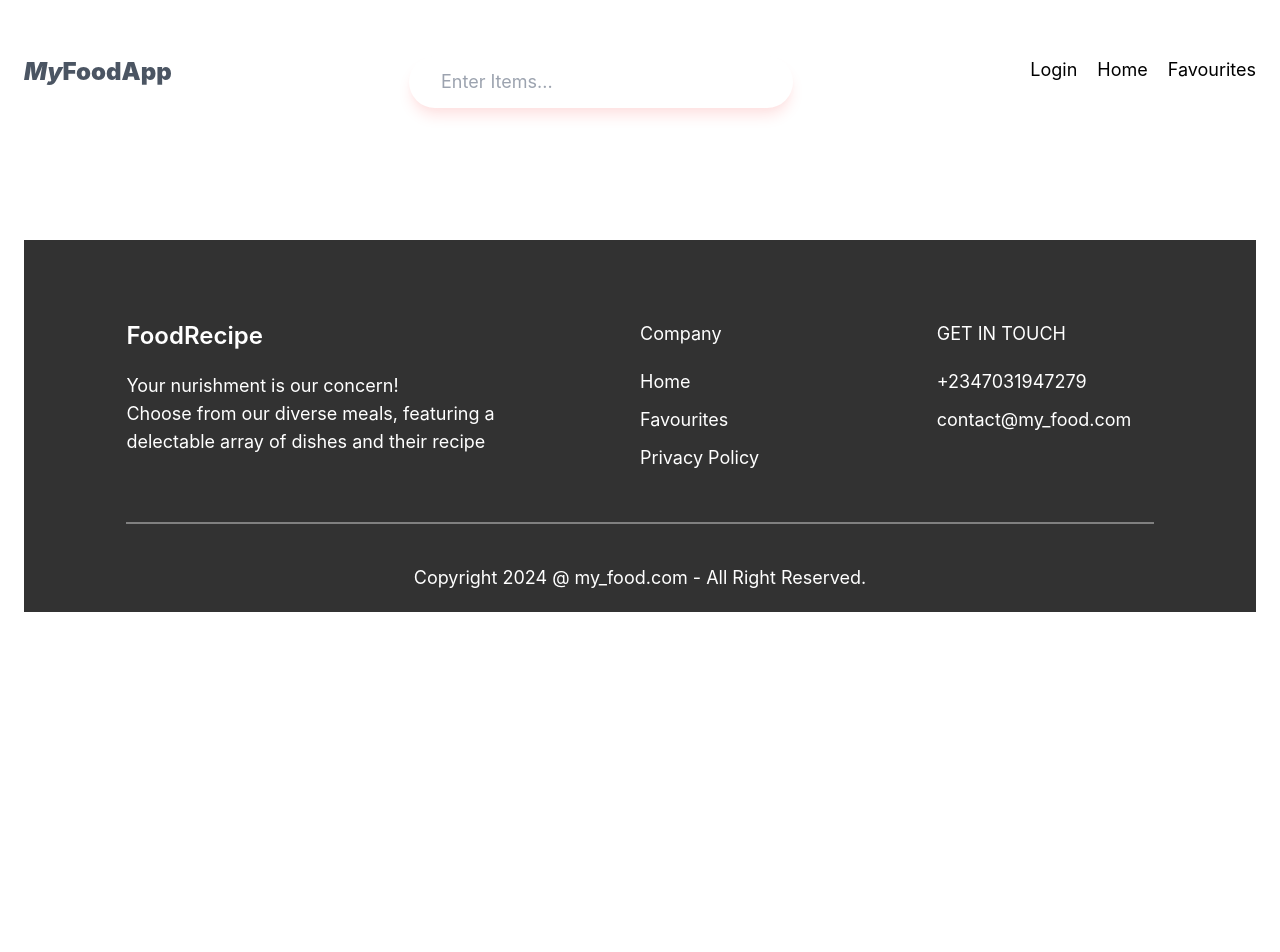
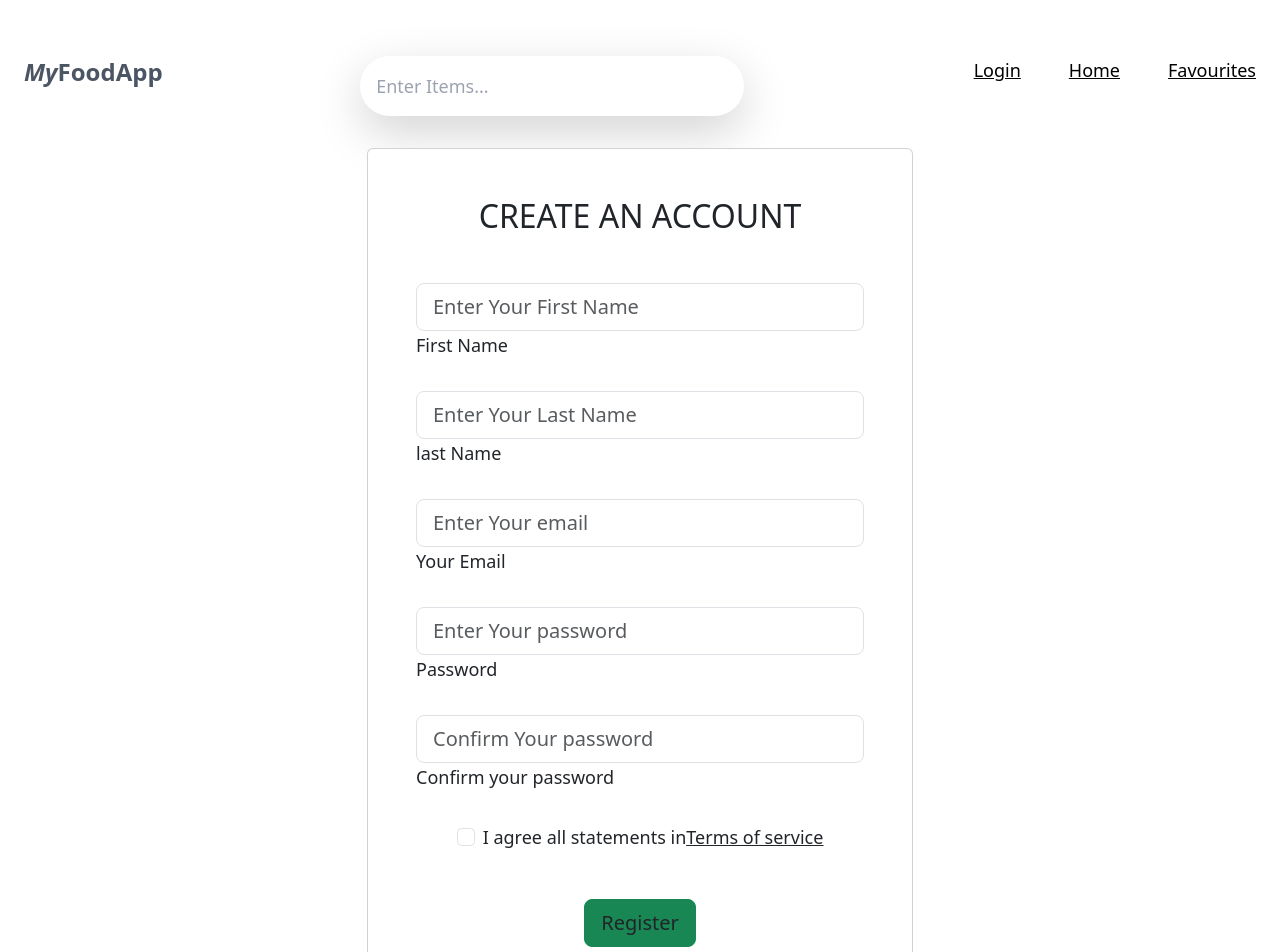
Before and after one commit to Odjels/Foodie_web, a React (Create React App) app: page /signup in a window 1280 px wide. Shown: the top 952 px of the page. Before the commit the page ends 800 px from the top, so only its background shows below. Built offline with nearby package versions, Linux system fonts and the light colour scheme.

Commit message:
initailizing the signup page

```diff
--- a/package.json
+++ b/package.json
@@ -6,6 +6,7 @@
     "@testing-library/jest-dom": "^5.17.0",
     "@testing-library/react": "^13.4.0",
     "@testing-library/user-event": "^13.5.0",
+    "axios": "^1.6.8",
     "react": "^18.2.0",
     "react-dom": "^18.2.0",
     "react-router-dom": "^6.22.3",
--- a/src/App.js
+++ b/src/App.js
@@ -8,6 +8,7 @@
 import Favourites from "./pages/favourites";
 import Details from "./pages/details";
 import GlobalState from "./context";
+import Signup from "./pages/signup";
 
 function App() {
   return (
@@ -17,6 +18,7 @@
         <Routes>
           <Route path="/" element={<Login />} />
           <Route path="/home" element={<Home />} />
+          <Route path="/signup" element={<Signup />} />
           <Route path="/favourites" element={<Favourites />} />
           <Route path="/recipe-item/:id" element={<Details />} />
         </Routes>
--- /dev/null
+++ b/src/pages/signup/index.js
@@ -0,0 +1,222 @@
+import React, { useState } from "react";
+import { Link } from "react-router-dom";
+import axios from "axios";
+import "bootstrap/dist/css/bootstrap.min.css";
+
+const Signup = () => {
+  const [formData, setFormData] = useState({
+    fname: "",
+    lname: "",
+    email: "",
+    password: "",
+    cpassword: "",
+  });
+
+  const [errors, setErrors] = useState({});
+  const [valid, setValid] = useState(true);
+
+  const handleSubmit = (e) => {
+    e.preventDefault();
+    let isvalid = true;
+    let validationErrors = {};
+    if (formData.fname === "" || formData.fname === null) {
+      isvalid = false;
+      validationErrors.fname = "First name required";
+    }
+    if (formData.lname === "" || formData.lname === null) {
+      isvalid = false;
+      validationErrors.lname = "Last name required";
+    }
+    if (formData.email === "" || formData.email === null) {
+      isvalid = false;
+      validationErrors.email = "email required";
+    } else if (!/\S+@\S+\.\S+/.test(formData.email)) {
+      isvalid = false;
+      validationErrors.email = "Email is not valid";
+    }
+
+    if (formData.password === "" || formData.password === null) {
+      isvalid = false;
+      validationErrors.password = "Password required";
+    }
+    if (formData.cpassword === "" || formData.cpassword === null) {
+      isvalid = false;
+      validationErrors.cpassword = "password does not match";
+    }
+    setErrors(validationErrors);
+    setValid(isvalid);
+
+    if (Object.keys(validationErrors).length === 0) {
+      alert("Registration Successfull");
+
+      axios
+        .post("http://localhost:8000/users", formData)
+        .then((result) => console.group(result))
+        .catch((err) => console.log(err));
+      setFormData({
+        fname: "",
+        lname: "",
+        email: "",
+        password: "",
+        cpassword: "",
+      });
+    } else {
+      setErrors(validationErrors);
+      setValid(isvalid);
+    }
+
+    console.log(formData);
+  };
+  return (
+    <section className="bg-image">
+      <div className="mask d-flex align-items-center h-100 gradient-custom-3">
+        <div className="container h-100">
+          <div className="row d-flex justify-content-center align-items-center h-100">
+            <div className="col-12 col-md-9 col-lg-7 col-xl-6">
+              <div className="card">
+                <div className="card-body p-5">
+                  <h2 className="text-uppercase text-center mb-5">
+                    Create an account
+                  </h2>
+                  {valid ? (
+                    <></>
+                  ) : (
+                    <span className="text-danger">
+                      {errors.fname}; {errors.lname}; {errors.email};
+                      {errors.password}; {errors.cpassword}
+                    </span>
+                  )}
+                  <form onSubmit={handleSubmit}>
+                    <div class="form-outline mb-4">
+                      <input
+                        type="text"
+                        name="fname"
+                        id="form3Example1cg"
+                        class="form-control form-control-lg"
+                        placeholder="Enter Your First Name"
+                        onChange={(event) =>
+                          setFormData({
+                            ...formData,
+                            fname: event.target.value,
+                          })
+                        }
+                      />
+                      <label class="form-label" for="form3Example1cg">
+                        First Name
+                      </label>
+                    </div>
+                    <div class="form-outline mb-4">
+                      <input
+                        type="text"
+                        name="lname"
+                        id="form3Example1cg"
+                        class="form-control form-control-lg"
+                        placeholder="Enter Your Last Name"
+                        onChange={(event) =>
+                          setFormData({
+                            ...formData,
+                            lname: event.target.value,
+                          })
+                        }
+                      />
+                      <label class="form-label" for="form3Example1cg">
+                        last Name
+                      </label>
+                    </div>
+
+                    <div class="form-outline mb-4">
+                      <input
+                        type="email"
+                        id="form3Example3cg"
+                        class="form-control form-control-lg"
+                        placeholder="Enter Your email"
+                        onChange={(event) =>
+                          setFormData({
+                            ...formData,
+                            email: event.target.value,
+                          })
+                        }
+                      />
+                      <label class="form-label" for="form3Example3cg">
+                        Your Email
+                      </label>
+                    </div>
+
+                    <div class="form-outline mb-4">
+                      <input
+                        type="password"
+                        id="form3Example4cg"
+                        class="form-control form-control-lg"
+                        placeholder="Enter Your password "
+                        onChange={(event) =>
+                          setFormData({
+                            ...formData,
+                            password: event.target.value,
+                          })
+                        }
+                      />
+                      <label class="form-label" for="form3Example4cg">
+                        Password
+                      </label>
+                    </div>
+
+                    <div class="form-outline mb-4">
+                      <input
+                        type="password"
+                        id="form3Example4cdg"
+                        class="form-control form-control-lg"
+                        placeholder="Confirm Your password "
+                        onChange={(event) =>
+                          setFormData({
+                            ...formData,
+                            cpassword: event.target.value,
+                          })
+                        }
+                      />
+                      <label class="form-label" for="form3Example4cdg">
+                        Confirm your password
+                      </label>
+                    </div>
+
+                    <div class="form-check d-flex justify-content-center mb-5">
+                      <input
+                        class="form-check-input me-2"
+                        type="checkbox"
+                        value=""
+                        id="form2Example3cg"
+                      />
+                      <label class="form-check-label" for="form2Example3g">
+                        I agree all statements in
+                        <a href="#!" class="text-body">
+                          <u>Terms of service</u>
+                        </a>
+                      </label>
+                    </div>
+
+                    <div class="d-flex justify-content-center">
+                      <button
+                        type="submit"
+                        class="btn btn-success btn-block btn-lg gradient-custom-4 text-body"
+                      >
+                        Register
+                      </button>
+                    </div>
+
+                    <p class="text-center text-muted mt-5 mb-0">
+                      Have already an account?
+                      <Link to={"/login"} class="fw-bold text-body">
+                        <u>Login here</u>
+                      </Link>
+                    </p>
+                  </form>
+                </div>
+              </div>
+            </div>
+          </div>
+        </div>
+      </div>
+    </section>
+  );
+};
+
+export default Signup;
--- /dev/null
+++ b/src/pages/signup/signup.css
@@ -0,0 +1,9 @@
+
+.card {
+    border-radius: 15px;
+}
+
+.bg-image {
+    height: 100vh;
+    background-image: url('https://mdbcdn.b-cdn.net/img/Photos/new-templates/search-box/img4.webp');
+}
```
Also changed, not shown: 1 other file (tests, documents, lock files or other folders).
